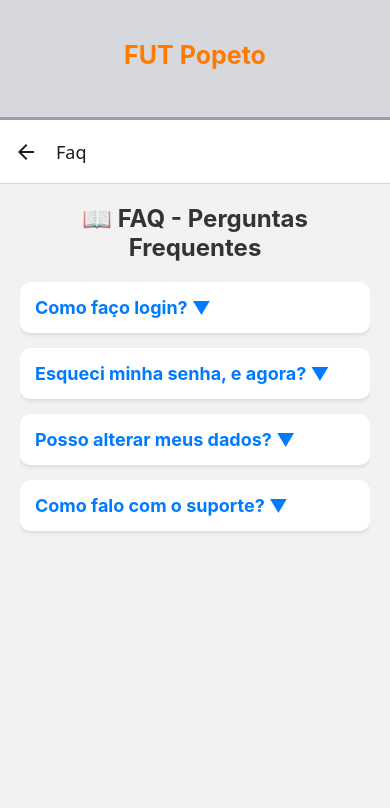
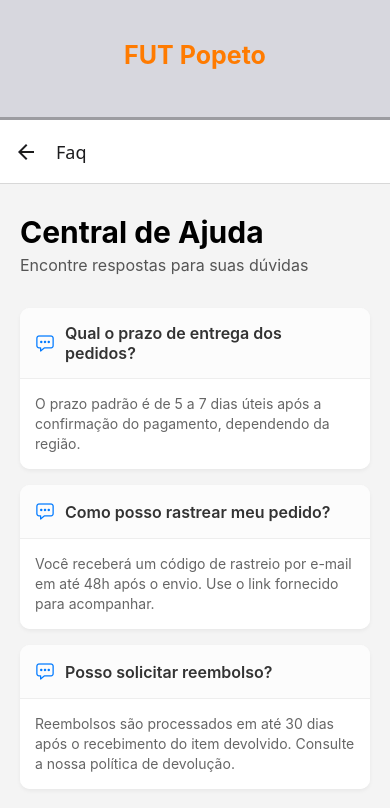
Before and after one commit to roterribas/mobile-web, a React Native app in the folder meuapp/: screen /Faq in a window 390 px wide. Shown: the top 808 px of the page. Built offline with nearby package versions, Linux system fonts and the light colour scheme.

Commit message:
fazendo o FAQ

```diff
--- a/meuapp/App.js
+++ b/meuapp/App.js
@@ -4,8 +4,8 @@ import Header from './src/Components/Header';
 export default function App() {
   return (
     <>
-        <Header/>
-        <MainNavigator/>
+      <Header />
+      <MainNavigator />
     </>
   );
 }
--- a/meuapp/MainNavigator.js
+++ b/meuapp/MainNavigator.js
@@ -11,7 +11,7 @@ export default function MainNavigator() {
   return (
     <NavigationContainer>
         <Stack.Navigator initialRouteName="Home">
-           <Stack.Screen name="Home" component={Home} />
+           <Stack.Screen name="Home" component={Home} options={{ headerShown: false }} />
            <Stack.Screen name="Sobre" component={Sobre} />
            <Stack.Screen name="Faq" component={Faq} />
         </Stack.Navigator>
--- a/meuapp/src/Telas/Faq.js
+++ b/meuapp/src/Telas/Faq.js
@@ -1,79 +1,153 @@
-import React, { useState } from 'react';
-import { Text, View, StyleSheet, ScrollView, TouchableOpacity, LayoutAnimation, Platform, UIManager } from 'react-native';
+// Arquivo: src/Telas/Faq.js - VERSÃO COM ESTILO MELHORADO
 
-// Ativa a animação no Android
-if (Platform.OS === 'android' && UIManager.setLayoutAnimationEnabledExperimental) {
-  UIManager.setLayoutAnimationEnabledExperimental(true);
+import React from 'react';
+import { View, Text, StyleSheet, Button, ScrollView } from 'react-native';
+import { useNavigation } from '@react-navigation/native';
+import { Ionicons } from '@expo/vector-icons'; // Usaremos ícones para botões e visual
+
+// Dados de exemplo (Para simular o conteúdo real de um FAQ)
+const faqData = [
+  {
+    id: 1,
+    question: "Qual o prazo de entrega dos pedidos?",
+    answer: "O prazo padrão é de 5 a 7 dias úteis após a confirmação do pagamento, dependendo da região."
+  },
+  {
+    id: 2,
+    question: "Como posso rastrear meu pedido?",
+    answer: "Você receberá um código de rastreio por e-mail em até 48h após o envio. Use o link fornecido para acompanhar."
+  },
+  {
+    id: 3,
+    question: "Posso solicitar reembolso?",
+    answer: "Reembolsos são processados em até 30 dias após o recebimento do item devolvido. Consulte a nossa política de devolução."
+  },
+];
+
+// Componente para um item de FAQ (melhora a organização visual)
+function FaqItem({ question, answer }) {
+    return (
+        <View style={faqStyles.itemContainer}>
+            <View style={faqStyles.questionBar}>
+                <Ionicons name="chatbox-ellipses-outline" size={20} color="#007AFF" style={{ marginRight: 10 }} />
+                <Text style={faqStyles.questionText}>{question}</Text>
+            </View>
+            <View style={faqStyles.answerBox}>
+                <Text style={faqStyles.answerText}>{answer}</Text>
+            </View>
+        </View>
+    );
 }
 
+
 export default function Faq() {
-  const [aberto, setAberto] = useState(null);
-
-  const perguntas = [
-    { id: 1, pergunta: 'Como faço login?', resposta: 'Você pode fazer login usando seu e-mail e senha cadastrados.' },
-    { id: 2, pergunta: 'Esqueci minha senha, e agora?', resposta: 'Clique em “Esqueci minha senha” e siga as instruções para recuperar.' },
-    { id: 3, pergunta: 'Posso alterar meus dados?', resposta: 'Sim! Vá até a aba de perfil e clique em “Editar informações”.' },
-    { id: 4, pergunta: 'Como falo com o suporte?', resposta: 'Você pode entrar em contato pelo e-mail suporte@exemplo.com ou pelo chat no app.' },
-  ];
-
-  const alternar = (id) => {
-    LayoutAnimation.configureNext(LayoutAnimation.Presets.easeInEaseOut);
-    setAberto(aberto === id ? null : id);
-  };
+  const navigation = useNavigation();
 
   return (
-    <View style={estilos.container}>
-      <Text style={estilos.titulo}>📖 FAQ - Perguntas Frequentes</Text>
-      <ScrollView showsVerticalScrollIndicator={false}>
-        {perguntas.map(item => (
-          <View key={item.id} style={estilos.card}>
-            <TouchableOpacity onPress={() => alternar(item.id)}>
-              <Text style={estilos.pergunta}>
-                {item.pergunta} {aberto === item.id ? '▲' : '▼'}
-              </Text>
-            </TouchableOpacity>
-            {aberto === item.id && (
-              <Text style={estilos.resposta}>{item.resposta}</Text>
-            )}
-          </View>
+    // Usa ScrollView para que o conteúdo possa rolar se for maior que a tela
+    <ScrollView style={styles.scrollContainer}>
+      <View style={styles.container}>
+
+        <Text style={styles.headerTitle}>Central de Ajuda</Text>
+        <Text style={styles.subHeader}>Encontre respostas para suas dúvidas</Text>
+
+        {/* Renderiza a lista de itens do FAQ */}
+        {faqData.map(item => (
+            <FaqItem
+                key={item.id}
+                question={item.question}
+                answer={item.answer}
+            />
         ))}
-      </ScrollView>
-    </View>
+
+        {/* Área de Navegação/Ação */}
+        <View style={styles.actionArea}>
+            <Text style={styles.actionText}>Não encontrou a resposta?</Text>
+            <Button
+                title="Voltar para o Início"
+                onPress={() => navigation.navigate('Home')}
+                color="#333333" // Cor escura para contraste
+            />
+            {/* Exemplo de outro botão de navegação, se necessário */}
+             <Button
+                title="Sobre o Aplicativo"
+                onPress={() => navigation.navigate('Sobre')}
+                color="#999999"
+            />
+        </View>
+      </View>
+    </ScrollView>
   );
 }
 
-const estilos = StyleSheet.create({
+// Estilos globais para a tela
+const styles = StyleSheet.create({
+  scrollContainer: {
+    flex: 1,
+    backgroundColor: '#f4f4f4', // Fundo cinza claro
+  },
   container: {
-    flex: 1,
-    backgroundColor: '#f2f2f2',
     padding: 20,
   },
-  titulo: {
-    fontSize: 24,
-    fontWeight: 'bold',
-    marginBottom: 20,
-    textAlign: 'center',
+  headerTitle: {
+    fontSize: 30,
+    fontWeight: '700',
+    color: '#000',
+    marginBottom: 5,
+    marginTop: 10,
+  },
+  subHeader: {
+    fontSize: 16,
+    color: '#555',
+    marginBottom: 25,
+  },
+  actionArea: {
+    marginTop: 40,
+    paddingTop: 20,
+    borderTopWidth: 1,
+    borderTopColor: '#e0e0e0',
+    alignItems: 'center',
+  },
+  actionText: {
+    fontSize: 16,
+    color: '#555',
+    marginBottom: 15,
+  }
+});
+
+// Estilos específicos para os itens do FAQ
+const faqStyles = StyleSheet.create({
+  itemContainer: {
+    backgroundColor: '#fff',
+    borderRadius: 10,
+    marginVertical: 8,
+    overflow: 'hidden',
+    shadowColor: '#000',
+    shadowOffset: { width: 0, height: 2 },
+    shadowOpacity: 0.05,
+    shadowRadius: 4,
+    elevation: 3,
+  },
+  questionBar: {
+    padding: 15,
+    flexDirection: 'row',
+    alignItems: 'center',
+    backgroundColor: '#fcfcfc',
+    borderBottomWidth: 1,
+    borderBottomColor: '#eee',
+  },
+  questionText: {
+    fontSize: 16,
+    fontWeight: '600',
     color: '#333',
   },
-  card: {
+  answerBox: {
+    padding: 15,
     backgroundColor: '#fff',
-    padding: 15,
-    borderRadius: 10,
-    marginBottom: 15,
-    elevation: 3,
-    shadowColor: '#000',
-    shadowOffset: { width: 0, height: 2 },
-    shadowOpacity: 0.1,
-    shadowRadius: 4,
   },
-  pergunta: {
-    fontSize: 18,
-    fontWeight: 'bold',
-    color: '#007AFF',
-  },
-  resposta: {
-    fontSize: 16,
-    color: '#555',
-    marginTop: 10,
-  },
+  answerText: {
+    fontSize: 14,
+    color: '#666',
+    lineHeight: 20,
+  }
 });
--- a/meuapp/src/Telas/Home.js
+++ b/meuapp/src/Telas/Home.js
@@ -4,20 +4,21 @@ import { useNavigation } from '@react-navigation/native';
 import Card from "../Components/Card"
 
 export default function Home() {
-  const navigation = useNavigation;
+  const navigation = useNavigation();
+
   return (
     <View>
         <Card
           title="Sobre"
-          content="Saiba mais sobre nós e nossos serviços"
-          textButton="Ir para sobre"
-          OnPress={() => navigation.navigate('Sobre')}
+          content="Saiba mais sobre nós e nossos serviços."
+          textButton="Ir para Sobre *"
+          OnPress={ () => navigation.navigate('Sobre') }
         />
         <Card
           title="Faq"
-          content="Tire suas duvidas"
-          textButton="Ir para FAQ"
-          OnPress={() => navigation.navigate('Faq')}
+          content="Saiba mais Faq"
+          textButton="Ir para Faq"
+          OnPress={ () => navigation.navigate('Faq') }
         />
     </View>
   )
```
Also changed, not shown: meuapp/package.json (+5 -3 lines), 1 other file (tests, documents, lock files or other folders).
